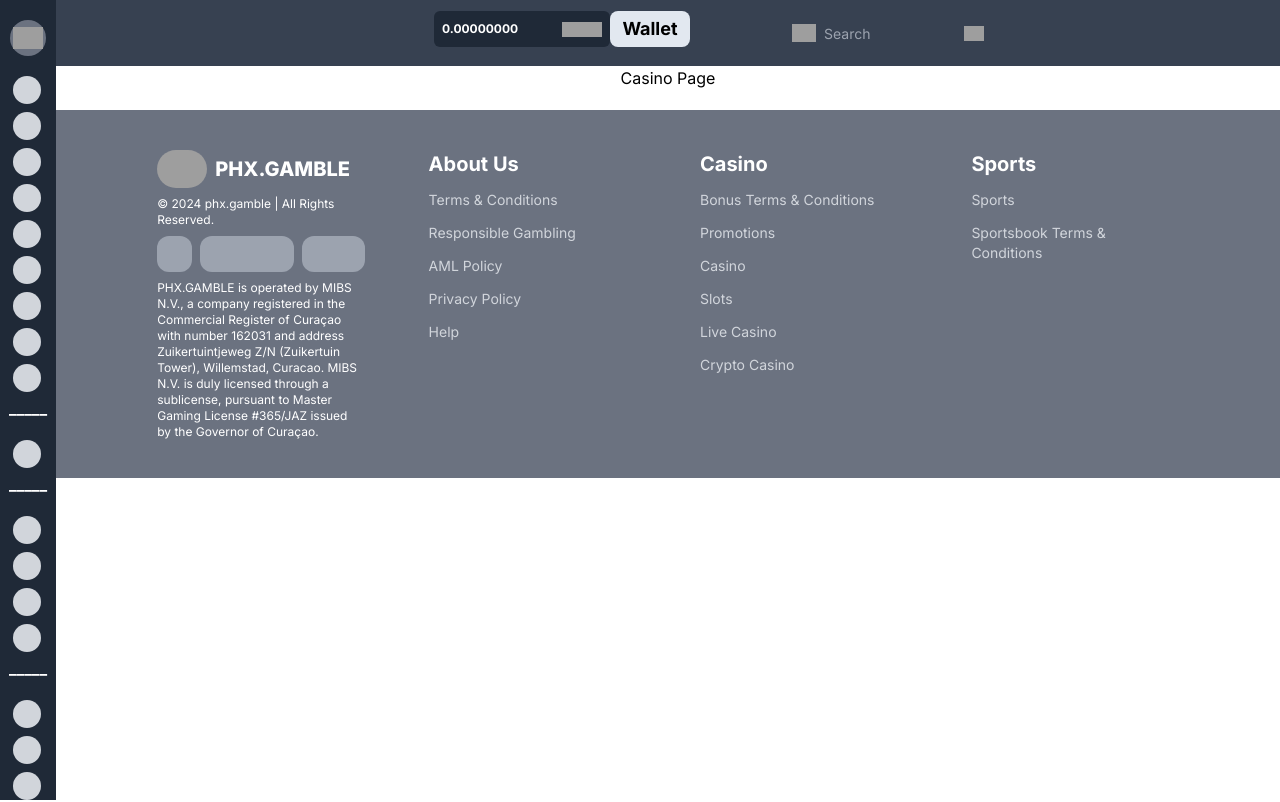
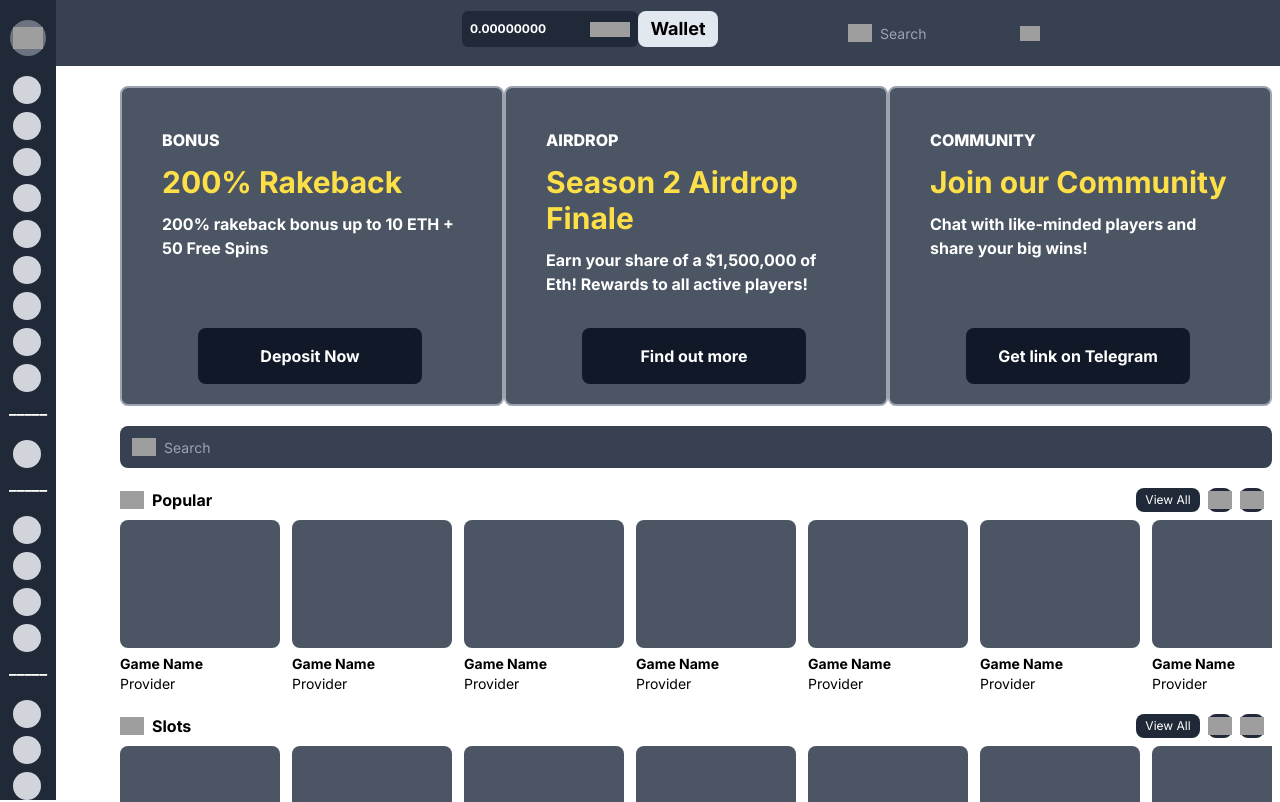
Before and after one commit to JastyneAnunciacion/next-app-website, a Next.js app: page /casino in a window 1280 px wide. Shown: the top 802 px of the page. Built offline with nearby package versions, Linux system fonts and the light colour scheme; grey boxes are pictures that could not be loaded.

Commit message:
Added Game Page

```diff
--- a/app/casino/page.tsx
+++ b/app/casino/page.tsx
@@ -1,10 +1,49 @@
 import React from 'react'
 import MainComponents from '../components/MainComponents'
+import Searchbar from '../components/Searchbar'
+import QuickListGames from '../components/Quicklist/QuickListGames'
+import list from '../components/wallet-list.json'
+import QuickListProviders from '../components/Quicklist/QuickListProviders'
+import RealTimeBetWinners from '../components/RealTimeBetWinners/RealTimeBetWinners'
+import BoxBanner from '../components/Banners/BoxBanner'
 
 const CasinoPage = () => {
     return (
         <MainComponents>
-            Casino Page
+            <div className='w-full mt-5 flex flex-col gap-5'>
+                <div className='flex w-full justify-between'>
+                    <BoxBanner
+                        title='BONUS'
+                        highlightText='200% Rakeback'
+                        miniDescription='200% rakeback bonus up to 10 ETH + 50 Free Spins'
+                        buttonText='Deposit Now'
+                    />
+                    <BoxBanner
+                        title='AIRDROP'
+                        highlightText='Season 2 Airdrop Finale'
+                        miniDescription='Earn your share of a $1,500,000 of Eth! Rewards to all active players!'
+                        buttonText='Find out more'
+                    />
+                    <BoxBanner
+                        title='COMMUNITY'
+                        highlightText='Join our Community'
+                        miniDescription='Chat with like-minded players and share your big wins!'
+                        buttonText='Get link on Telegram'
+                    />
+                </div>
+                <div className='w-full bg-gray-700 rounded-lg'>
+                    <Searchbar />
+                </div>
+                <div className='w-full flex flex-col gap-5'>
+                    <QuickListGames gameListTitle='Popular' gameList={list} />
+                    <QuickListGames gameListTitle='Slots' gameList={list} />
+                    <QuickListProviders providerList={list} />
+                    <QuickListGames gameListTitle='Live Casino' gameList={list} />
+                    <QuickListGames gameListTitle='Bonus Buy' gameList={list} />
+                    <QuickListGames gameListTitle='New Casino' gameList={list} />
+                </div>
+                <RealTimeBetWinners />
+            </div>
         </MainComponents>
     )
 }
--- /dev/null
+++ b/app/components/Banners/BoxBanner.tsx
@@ -0,0 +1,21 @@
+import React from 'react'
+
+interface BoxBannerProps {
+    title: string,
+    highlightText: string,
+    miniDescription: string,
+    buttonText: string,
+}
+
+const BoxBanner = ({ title, highlightText, miniDescription, buttonText }: BoxBannerProps) => {
+    return (
+        <div className='relative bg-gray-600 w-96 h-80 border-2 border-gray-400 rounded-lg p-10 text-white font-bold flex flex-col gap-3'>
+            <p className='font-extrabold'>{title}</p>
+            <p className='text-yellow-300 text-3xl'>{highlightText}</p>
+            <p>{miniDescription}</p>
+            <button className='absolute bottom-5 right-[5rem] bg-gray-900 rounded-lg h-14 w-56'>{buttonText}</button>
+        </div>
+    )
+}
+
+export default BoxBanner
--- a/app/components/Quicklist/QuickListProviders.tsx
+++ b/app/components/Quicklist/QuickListProviders.tsx
@@ -1,11 +1,11 @@
 import React from 'react'
 import QuickList from './QuickList'
 
-interface QuickListGamesProps {
-    gameList: any[];
+interface QuickListProvidersProps {
+    providerList: any[];
 }
 
-const QuickListProviders = ({ gameList }: QuickListGamesProps) => {
+const QuickListProviders = ({ providerList: gameList }: QuickListProvidersProps) => {
     return (
         <QuickList title='Game Providers' headerIconPath={`/images/temporary-image.png`} gapAmount={3} viewAllLink='/games' childrenList={gameList.map((item, i) => (
             <div key={i}>
--- a/app/components/SideBar/SideBar.tsx
+++ b/app/components/SideBar/SideBar.tsx
@@ -41,7 +41,7 @@ const SideBar = () => {
                 </button>
 
                 <ul className={`${isOpen && 'self-start flex flex-col items-start'} text-white mt-2`}>
-                    <SideBarListItem isSideBarOpen={isOpen} itemName='Lobby' pageHref='/casino' />
+                    <SideBarListItem isSideBarOpen={isOpen} itemName='Lobby' pageHref='/' />
                     <SideBarListItem isSideBarOpen={isOpen} itemName='Slots' pageHref='/casino' />
                     <SideBarListItem isSideBarOpen={isOpen} itemName='New Slots' pageHref='/casino' />
                     <SideBarListItem isSideBarOpen={isOpen} itemName='Bonus Buys' pageHref='/casino' />
--- a/app/components/Wallet/WalletPopup.tsx
+++ b/app/components/Wallet/WalletPopup.tsx
@@ -1,4 +1,5 @@
 import React, { useState } from 'react'
+import WalletTokenDropdown from './WalletTokenDropdown';
 
 interface WalletPopupProps {
     show: boolean,
@@ -11,7 +12,7 @@ const WalletPopup = ({ show, onClose }: WalletPopupProps) => {
     const [currentlySelected, setCurrentlySelected] = useState(0)
     return (
         <div className="fixed inset-0 bg-gray-800 bg-opacity-50 flex justify-center items-center z-50">
-            <div className="relative w-[50rem] bg-gray-600 p-5 rounded-lg shadow-lg">
+            <div className="relative w-[50rem] h-[30rem] bg-gray-600 p-5 rounded-lg shadow-lg">
                 <button
                     onClick={onClose}
                     className="absolute top-0 right-0 text-gray-300 hover:text-white"
@@ -21,17 +22,30 @@ const WalletPopup = ({ show, onClose }: WalletPopupProps) => {
                 <div className='w-full flex justify-between mt-2 text-white font-semibold'>
                     <button
                         onClick={() => setCurrentlySelected(0)}
-                        className={`${currentlySelected === 0 ? 'border-white' : 'border-gray-500'} border-b-2  w-full`}
+                        className={`${currentlySelected === 0 ? 'border-white text-white' : 'border-gray-500 text-gray-300'} border-b-2  w-full`}
                     >Deposit</button>
                     <button
                         onClick={() => setCurrentlySelected(1)}
-                        className={`${currentlySelected === 1 ? 'border-white' : 'border-gray-500'} border-b-2  w-full`}
+                        className={`${currentlySelected === 1 ? 'border-white text-white' : 'border-gray-500 text-gray-300'} border-b-2  w-full`}
                     >Withdraw</button>
                     <button
                         onClick={() => setCurrentlySelected(2)}
-                        className={`${currentlySelected === 2 ? 'border-white' : 'border-gray-500'} border-b-2  w-full`}
+                        className={`${currentlySelected === 2 ? 'border-white text-white' : 'border-gray-500 text-gray-300'} border-b-2  w-full`}
                     >Buy Crypto</button>
                 </div>
+
+                {currentlySelected === 0 &&
+                    <div className='flex flex-col items-center mt-4'>
+                        <div className='w-36'>
+                            <WalletTokenDropdown />
+                        </div>
+                        <p className='text-white text-xs'>Min. Deposit 0.0001 BTC</p>
+                        <div>
+                            <p className='text-white font-semibold'>Your BTC Depositing address</p>
+                            <p className='text-white text-xs'>Only send BTC to this address, 1 confirmation(s) required. Values sent below the minimum deposit or to an incorrect address will be lost.</p>
+                        </div>
+                    </div>
+                }
             </div>
         </div>
     )
--- a/app/page.tsx
+++ b/app/page.tsx
@@ -20,7 +20,7 @@ export default function Home() {
       <CryptocurrencyCard />
       <div className='w-full flex flex-col gap-5'>
         <QuickListGames gameListTitle='Top Picks' gameList={walletList} />
-        <QuickListProviders gameList={walletList} />
+        <QuickListProviders providerList={walletList} />
       </div>
       <RealTimeBetWinners />
     </MainComponents>
```
Also changed, not shown: app/components/Wallet/WalletTokenDropdown.tsx (added, +44 -0 lines).
